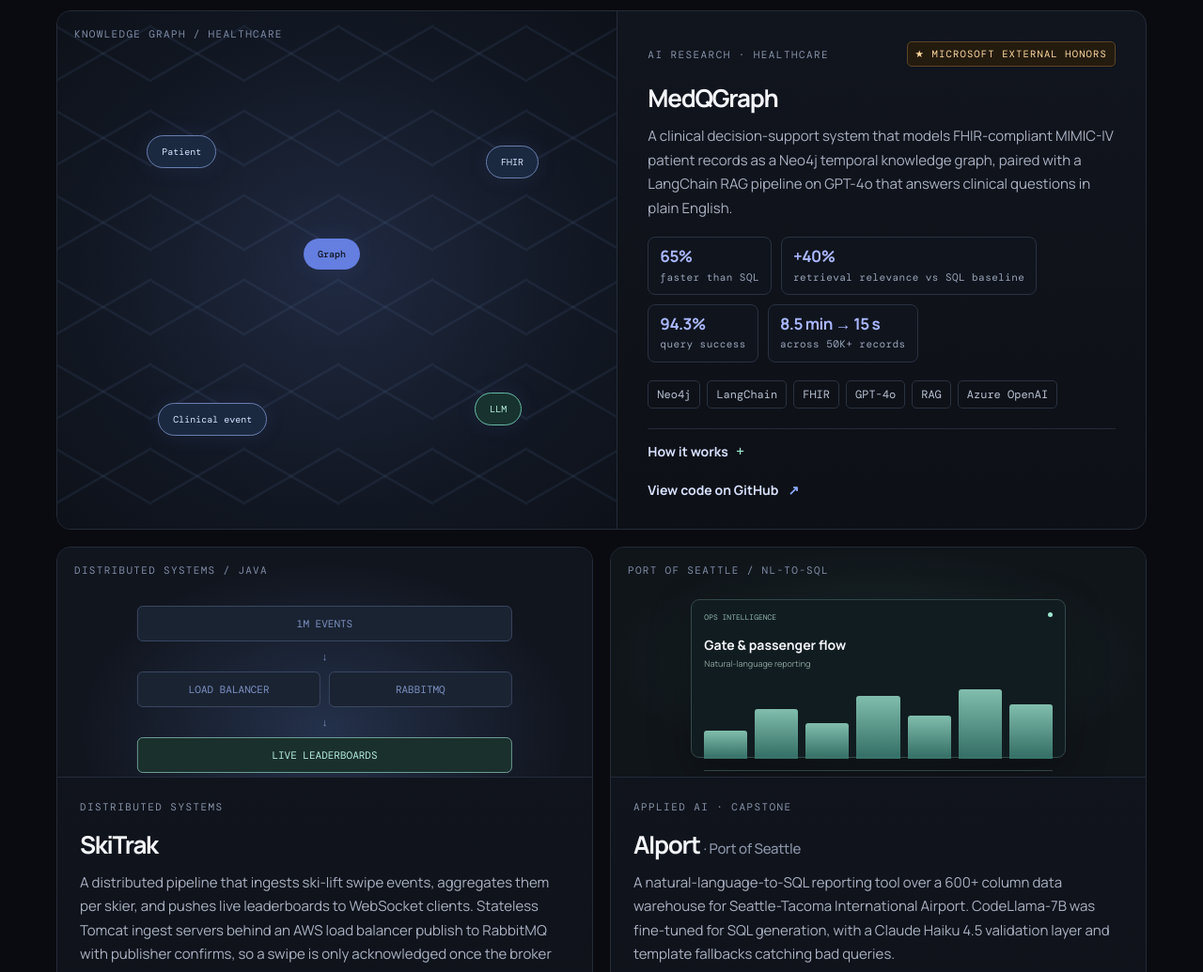
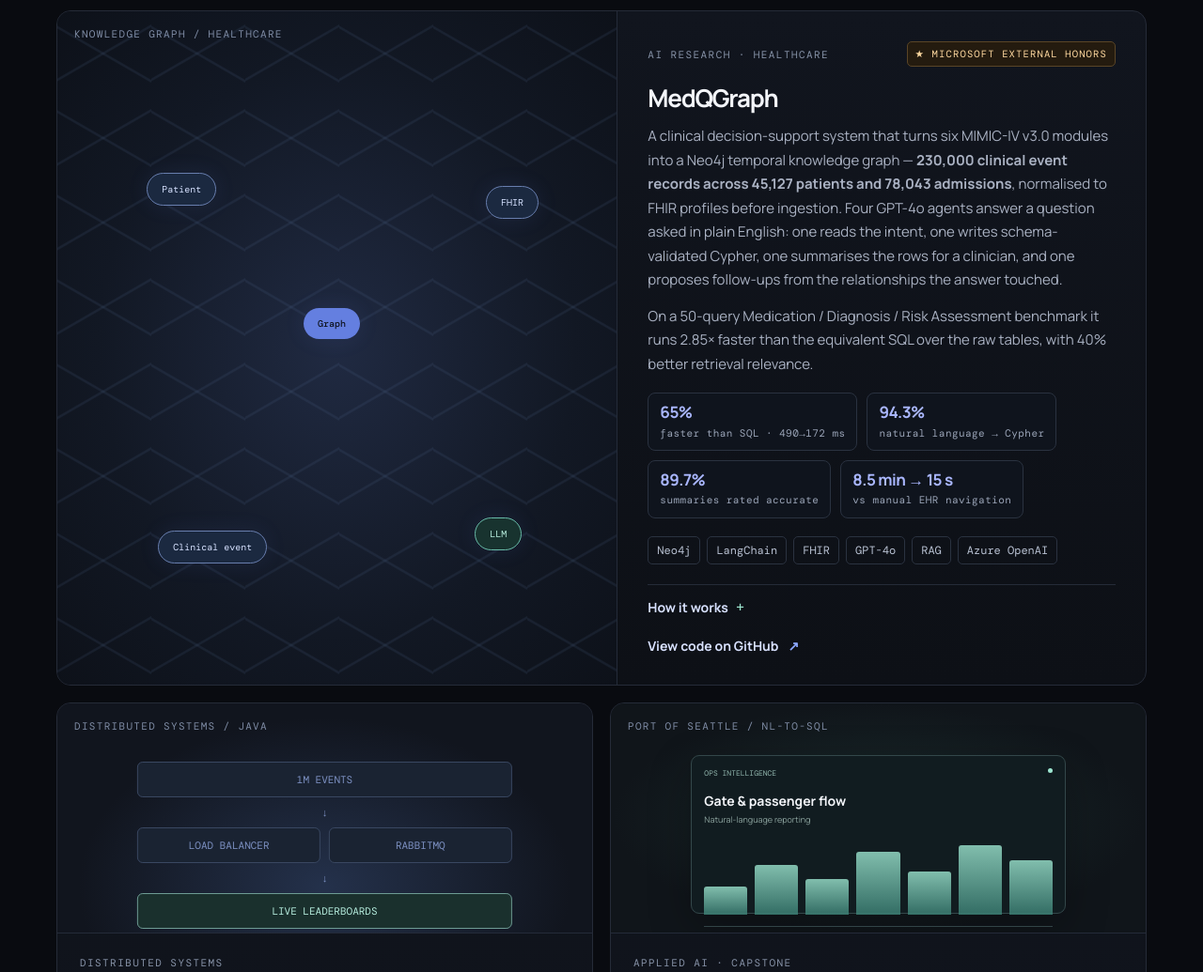
Before and after one commit to Ishan2OO1/Ishan2OO1.github.io, a plain HTML site: page index.html in a window 1280 px wide. Shown: the part 2760-3795 px from the top of the page at 94% size. Drawn offline with nearby package versions, Linux system fonts and the light colour scheme.

Commit message:
Match the MedQGraph claims to what the paper measures
The card cited "50K+ records", a "94.3% query success" rate and grouped
8.5 min -> 15 s with the SQL figures. The paper's Table 4 gives 230,000
records across 45,127 patients and 78,043 admissions; 94.3% is the
natural-language-to-Cypher conversion rate, not answer accuracy; and the
8.5 minutes is a human navigating EHR screens, while the SQL comparison
is 490 -> 172 ms (Table 1).

Adds the two figures the card was leaving out - 2.85x and 89.7% of
summaries rated accurate on clinical-expert review - and says what the
pipeline actually is: four GPT-4o agents, with Cypher validated for
schema and cost before it runs.

Also gives cards with two paragraphs their gap back. .project-info p
zeroes the margin, which is right for one paragraph and wrong for two;
SkiTrak and the AAAI card had the same run-together text.

Co-Authored-By: Claude Opus 5 <noreply@anthropic.com>

```diff
--- a/index.html
+++ b/index.html
@@ -125,7 +125,7 @@
         <div class="research-main">
           <h3>Graduate Research Assistant</h3>
           <div class="research-kicker">INSIGHTX LAB · NORTHEASTERN UNIVERSITY</div>
-          <p>Architected MedQGraph, modelling FHIR-compliant MIMIC-IV records as a Neo4j temporal knowledge graph with a LangChain + GPT-4o RAG pipeline. Built GraphJailbreak, an annotated benchmark for adversarial attacks that evade text-only safety classifiers.</p>
+          <p>Architected MedQGraph, modelling 230,000 FHIR-normalised MIMIC-IV records as a Neo4j temporal knowledge graph queried by a four-agent GPT-4o pipeline. Built GraphJailbreak, an annotated benchmark for adversarial attacks that evade text-only safety classifiers.</p>
           <ul class="metrics"><li><b>65%</b><span>faster than SQL</span></li><li><b>94.3%</b><span>query success</span></li><li><b>50K+</b><span>records remodelled</span></li></ul>
           <div class="tags"><span>Neo4j</span><span>LangChain</span><span>GPT-4o</span><span>Healthcare AI</span><span>AI Safety</span></div>
         </div>
@@ -176,10 +176,11 @@
           <div class="project-info">
             <div class="project-top"><span class="project-type">AI RESEARCH · HEALTHCARE</span><span class="award-pill">★ MICROSOFT EXTERNAL HONORS</span></div>
             <h3>MedQGraph</h3>
-            <p>A clinical decision-support system that models FHIR-compliant MIMIC-IV patient records as a Neo4j temporal knowledge graph, paired with a LangChain RAG pipeline on GPT-4o that answers clinical questions in plain English.</p>
-            <ul class="metrics"><li><b>65%</b><span>faster than SQL</span></li><li><b>+40%</b><span>retrieval relevance vs SQL baseline</span></li><li><b>94.3%</b><span>query success</span></li><li><b>8.5 min → 15 s</b><span>across 50K+ records</span></li></ul>
+            <p>A clinical decision-support system that turns six MIMIC-IV v3.0 modules into a Neo4j temporal knowledge graph — <b>230,000 clinical event records across 45,127 patients and 78,043 admissions</b>, normalised to FHIR profiles before ingestion. Four GPT-4o agents answer a question asked in plain English: one reads the intent, one writes schema-validated Cypher, one summarises the rows for a clinician, and one proposes follow-ups from the relationships the answer touched.</p>
+            <p>On a 50-query Medication / Diagnosis / Risk Assessment benchmark it runs 2.85× faster than the equivalent SQL over the raw tables, with 40% better retrieval relevance.</p>
+            <ul class="metrics"><li><b>65%</b><span>faster than SQL · 490→172 ms</span></li><li><b>94.3%</b><span>natural language → Cypher</span></li><li><b>89.7%</b><span>summaries rated accurate</span></li><li><b>8.5 min → 15 s</b><span>vs manual EHR navigation</span></li></ul>
             <div class="tags"><span>Neo4j</span><span>LangChain</span><span>FHIR</span><span>GPT-4o</span><span>RAG</span><span>Azure OpenAI</span></div>
-            <details class="how"><summary>How it works</summary><p>A clinical question is parsed, the relevant clinical entities are retrieved, the temporal graph is traversed, and a grounded answer is assembled from what the graph returns.</p></details>
+            <details class="how"><summary>How it works</summary><p>Six MIMIC-IV modules are joined on <code>subject_id</code> and <code>hadm_id</code>, denormalised so graph queries need no runtime joins, then loaded as <code>Patient</code>, <code>Admission</code>, <code>Diagnosis</code>, <code>Medication</code>, <code>Procedure</code> and <code>Test</code> nodes joined by time-stamped edges. NULLs are preserved rather than imputed, so a missing value becomes an absent edge instead of a fabricated relationship.</p><p>A question is turned into Cypher by GPT-4o against a schema description, validated for syntax, schema compliance, property existence and query cost before it runs — a failure regenerates with structured feedback. “Medications for patient 10000032” becomes a <code>Patient→Admission→Medication</code> traversal. LangChain embeddings put queries and graph entities in one vector space for similarity search alongside the generated Cypher.</p><p>MIMIC-IV is a single hospital’s critical-care data and the benchmark is the project’s own, so the figures above measure this system on this dataset, not clinical readiness.</p></details>
             <div class="project-actions"><a class="text-link" href="https://github.com/Ishan2OO1/MedQGraph-" target="_blank" rel="noopener noreferrer">View code on GitHub <span>↗</span></a></div>
           </div>
         </article>
--- a/styles.css
+++ b/styles.css
@@ -341,3 +341,8 @@ body{position:relative}
    abstract, so it reads as a byline rather than as part of the summary. */
 .research-authors{font:11px var(--mono);color:#8b96ab;letter-spacing:.02em;margin:0 0 12px;line-height:1.7}
 .research-authors b{color:#cdd5e4;font-weight:500}
+
+/* A card's body is usually one paragraph, so .project-info p zeroes the margin.
+   Cards that carry a second paragraph need the gap back, or the two run together
+   as one block of text. */
+.project-info p + p,.research-main p + p{margin-top:13px}
```
Also changed, not shown: resume.html (+2 -2 lines), 1 other file.
